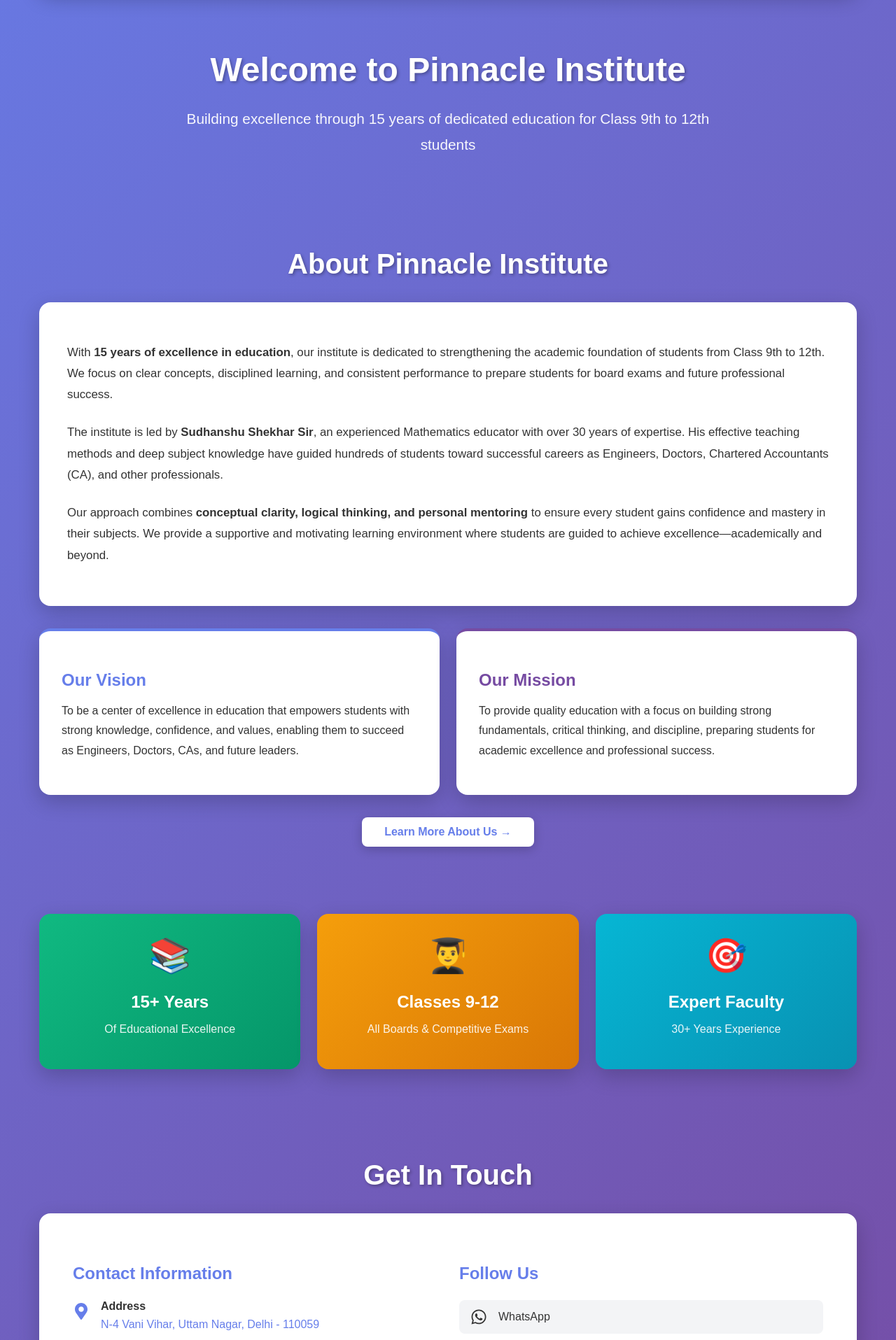
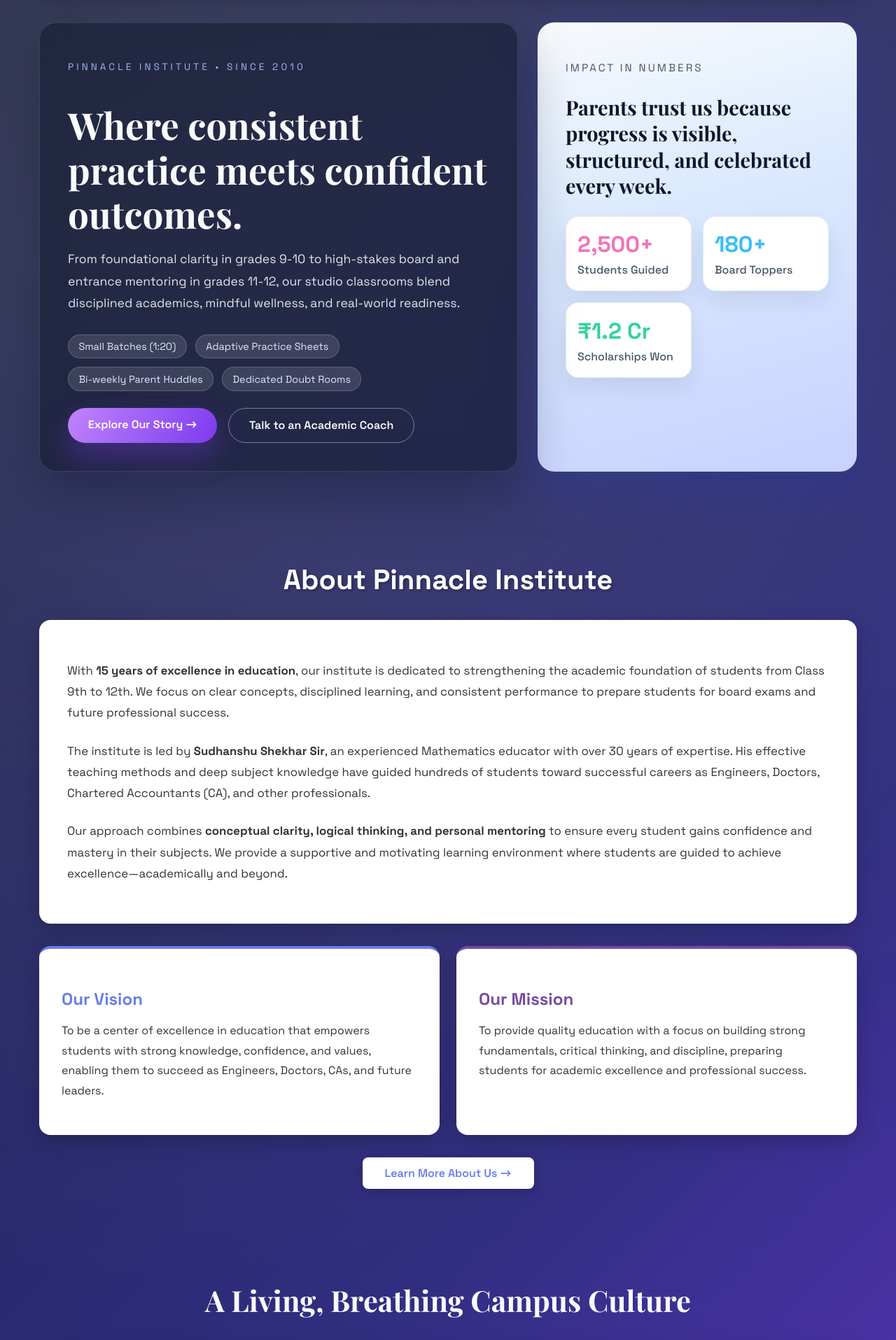
Before and after one commit to ShrutiiGupta24/Institute-WebApp, a React (Create React App) app in the folder coaching/: page / in a window 1280 px wide. Shown: the part 700-2615 px from the top of the page at 70% size. Built offline with nearby package versions, Linux system fonts and the light colour scheme; no server answers.

Commit message:
modified home page

```diff
--- a/coaching/src/pages/HomePage.jsx
+++ b/coaching/src/pages/HomePage.jsx
@@ -1,6 +1,6 @@
 import React, { useEffect, useState } from "react";
 import { Link } from "react-router-dom";
-import { FaWhatsapp, FaFacebook, FaYoutube, FaInstagram, FaPhone, FaEnvelope, FaMapMarkerAlt } from "react-icons/fa";
+import { FaWhatsapp, FaFacebook, FaYoutube, FaInstagram, FaPhone, FaEnvelope, FaMapMarkerAlt, FaChalkboardTeacher, FaMedal, FaStar } from "react-icons/fa";
 import image1 from "../assets/WhatsApp Image 2026-01-26 at 1.03.36 PM.jpeg";
 import image2 from "../assets/WhatsApp Image 2026-01-26 at 1.04.50 PM.jpeg";
 import image3 from "../assets/WhatsApp Image 2026-01-26 at 1.11.50 PM.jpeg";
@@ -24,10 +24,66 @@ const carouselImages = [
   { src: image8, mobilePosition: "center", desktopPosition: "center" }
 ];
 
+const highlightStats = [
+  { label: "Students Guided", value: "2,500+", accent: "#f472b6" },
+  { label: "Board Toppers", value: "180+", accent: "#38bdf8" },
+  { label: "Scholarships Won", value: "₹1.2 Cr", accent: "#34d399" }
+];
+
+const uspChips = [
+  "Small Batches (1:20)",
+  "Adaptive Practice Sheets",
+  "Bi-weekly Parent Huddles",
+  "Dedicated Doubt Rooms"
+];
+
+const pillarCards = [
+  {
+    title: "Signature Mentorship",
+    description: "Personalised study journeys crafted by subject experts who track every milestone.",
+    icon: FaChalkboardTeacher,
+    gradient: "linear-gradient(135deg, #f472b6, #ec4899)"
+  },
+  {
+    title: "Holistic Readiness",
+    description: "STEM labs, Olympiad clubs, and soft-skills pods that keep learners interview-ready.",
+    icon: FaMedal,
+    gradient: "linear-gradient(135deg, #38bdf8, #2563eb)"
+  },
+  {
+    title: "Result Rituals",
+    description: "Weekly diagnostics + recovery plans so every test becomes a launchpad, not a setback.",
+    icon: FaStar,
+    gradient: "linear-gradient(135deg, #34d399, #059669)"
+  }
+];
+
+const excellenceBadges = [
+  { title: "15+ Years", detail: "Legacy of trust", emoji: "⏳", colors: ["#fde68a", "#f59e0b"] },
+  { title: "Smart Campus", detail: "ERP enabled", emoji: "💡", colors: ["#bfdbfe", "#60a5fa"] },
+  { title: "Parent Lounge", detail: "Transparent updates", emoji: "🤝", colors: ["#fecdd3", "#fb7185"] },
+  { title: "Career Studio", detail: "NEET + JEE mentoring", emoji: "🚀", colors: ["#c7d2fe", "#7c3aed"] }
+];
+
 const HomePage = () => {
   const [currentSlide, setCurrentSlide] = useState(0);
   const [isMobile, setIsMobile] = useState(window.innerWidth <= 768);
   const carouselHeight = isMobile ? 280 : 480;
+
+  useEffect(() => {
+    if (typeof document === "undefined") {
+      return;
+    }
+    const fontLinkId = "homepage-fonts";
+    if (document.getElementById(fontLinkId)) {
+      return;
+    }
+    const link = document.createElement("link");
+    link.id = fontLinkId;
+    link.rel = "stylesheet";
+    link.href = "https://fonts.googleapis.com/css2?family=Playfair+Display:wght@600;700&family=Space+Grotesk:wght@400;500;600;700&display=swap";
+    document.head.appendChild(link);
+  }, []);
 
   useEffect(() => {
     const handleResize = () => {
@@ -88,11 +144,16 @@ const HomePage = () => {
       style={{
         scrollBehavior: "smooth",
         minHeight: "calc(100vh - 160px)",
-        background: "linear-gradient(135deg, #667eea 0%, #764ba2 100%)",
+        backgroundImage:
+          "radial-gradient(circle at 15% 20%, rgba(255,255,255,0.14), transparent 45%), " +
+          "radial-gradient(circle at 80% 0%, rgba(255,255,255,0.08), transparent 40%), " +
+          "linear-gradient(135deg, #0f172a 0%, #312e81 55%, #7c3aed 100%)",
         paddingTop: "2rem",
         paddingBottom: "2rem",
         width: "100%",
-        overflowX: "hidden"
+        overflowX: "hidden",
+        fontFamily: "'Space Grotesk', 'Trebuchet MS', sans-serif",
+        color: "#0f172a"
       }}
     >
       {/* Carousel Section */}
@@ -207,27 +268,135 @@ const HomePage = () => {
 
       {/* Welcome Section */}
       <section style={{ padding: "3rem 1rem", width: "100%", maxWidth: "1200px", margin: "0 auto" }}>
-        <div style={{ textAlign: "center" }}>
-          <h1 style={{
-            color: "#fff",
-            fontSize: "clamp(1.8rem, 5vw, 3rem)",
-            marginBottom: "1.5rem",
-            textShadow: "2px 2px 4px rgba(0,0,0,0.3)",
-            fontWeight: "bold"
-          }}>
-            Welcome to Pinnacle Institute
-          </h1>
-          <p style={{
-            color: "#fff",
-            fontSize: "clamp(1rem, 3vw, 1.3rem)",
-            opacity: 0.95,
-            lineHeight: "1.8",
-            maxWidth: "800px",
-            margin: "0 auto",
-            padding: "0 1rem"
-          }}>
-            Building excellence through 15 years of dedicated education for Class 9th to 12th students
-          </p>
+        <div
+          style={{
+            display: "grid",
+            gridTemplateColumns: isMobile ? "1fr" : "minmax(0,1.2fr) minmax(0,0.8fr)",
+            gap: "1.75rem"
+          }}
+        >
+          <div
+            style={{
+              background: "rgba(15,23,42,0.55)",
+              borderRadius: "24px",
+              padding: isMobile ? "1.75rem" : "2.5rem",
+              border: "1px solid rgba(255,255,255,0.12)",
+              boxShadow: "0 35px 80px rgba(15,23,42,0.4)",
+              backdropFilter: "blur(16px)",
+              color: "#f8fafc"
+            }}
+          >
+            <p
+              style={{
+                textTransform: "uppercase",
+                letterSpacing: "0.3em",
+                fontSize: "0.85rem",
+                color: "#a5b4fc",
+                marginBottom: "1rem"
+              }}
+            >
+              Pinnacle Institute • Since 2010
+            </p>
+            <h1
+              style={{
+                fontFamily: "'Playfair Display', 'Georgia', serif",
+                fontSize: "clamp(2rem, 5vw, 3.3rem)",
+                marginBottom: "1rem",
+                lineHeight: 1.2
+              }}
+            >
+              Where consistent practice meets confident outcomes.
+            </h1>
+            <p style={{ fontSize: "1.1rem", lineHeight: 1.8, color: "rgba(248,250,252,0.9)", marginBottom: "1.75rem" }}>
+              From foundational clarity in grades 9-10 to high-stakes board and entrance mentoring in grades 11-12, our
+              studio classrooms blend disciplined academics, mindful wellness, and real-world readiness.
+            </p>
+
+            <div style={{ display: "flex", flexWrap: "wrap", gap: "0.75rem", marginBottom: "1.5rem" }}>
+              {uspChips.map((chip) => (
+                <span
+                  key={chip}
+                  style={{
+                    padding: "0.45rem 0.9rem",
+                    borderRadius: "999px",
+                    background: "rgba(255,255,255,0.12)",
+                    border: "1px solid rgba(255,255,255,0.18)",
+                    fontSize: "0.9rem",
+                    color: "#e0e7ff"
+                  }}
+                >
+                  {chip}
+                </span>
+              ))}
+            </div>
+
+            <div style={{ display: "flex", flexWrap: "wrap", gap: "1rem" }}>
+              <Link
+                to="/about-us"
+                style={{
+                  background: "linear-gradient(120deg, #c084fc, #7c3aed)",
+                  color: "#fff",
+                  padding: "0.85rem 1.8rem",
+                  borderRadius: "999px",
+                  textDecoration: "none",
+                  fontWeight: 600,
+                  boxShadow: "0 20px 40px rgba(124,58,237,0.35)",
+                  transition: "transform 0.3s"
+                }}
+                onMouseOver={(e) => (e.currentTarget.style.transform = "translateY(-2px)")}
+                onMouseOut={(e) => (e.currentTarget.style.transform = "translateY(0)")}
+              >
+                Explore Our Story →
+              </Link>
+              <Link
+                to="/contact-us"
+                style={{
+                  padding: "0.85rem 1.8rem",
+                  borderRadius: "999px",
+                  border: "1px solid rgba(255,255,255,0.4)",
+                  color: "#f8fafc",
+                  textDecoration: "none",
+                  fontWeight: 600
+                }}
+              >
+                Talk to an Academic Coach
+              </Link>
+            </div>
+          </div>
+
+          <div
+            style={{
+              background: "linear-gradient(165deg, #f8fafc 0%, #dbeafe 40%, #c7d2fe 100%)",
+              borderRadius: "24px",
+              padding: isMobile ? "1.75rem" : "2.5rem",
+              boxShadow: "0 30px 70px rgba(30,64,175,0.25)",
+              color: "#0f172a"
+            }}
+          >
+            <p style={{ fontSize: "0.95rem", letterSpacing: "0.2em", textTransform: "uppercase", color: "#475569", marginBottom: "1.25rem" }}>
+              Impact In Numbers
+            </p>
+            <h3 style={{ fontFamily: "'Playfair Display', 'Georgia', serif", fontSize: "1.8rem", marginBottom: "1.5rem", lineHeight: 1.3 }}>
+              Parents trust us because progress is visible, structured, and celebrated every week.
+            </h3>
+            <div style={{ display: "grid", gridTemplateColumns: isMobile ? "1fr" : "repeat(2, minmax(0,1fr))", gap: "1rem" }}>
+              {highlightStats.map((stat) => (
+                <div
+                  key={stat.label}
+                  style={{
+                    background: "#fff",
+                    borderRadius: "18px",
+                    padding: "1.2rem 1rem",
+                    border: `1px solid ${stat.accent}33`,
+                    boxShadow: "0 15px 30px rgba(15,23,42,0.08)"
+                  }}
+                >
+                  <p style={{ fontSize: "2rem", fontWeight: 700, color: stat.accent, margin: 0 }}>{stat.value}</p>
+                  <p style={{ margin: "0.4rem 0 0", color: "#475569", fontWeight: 500 }}>{stat.label}</p>
+                </div>
+              ))}
+            </div>
+          </div>
         </div>
       </section>
 
@@ -322,44 +491,101 @@ const HomePage = () => {
 
       {/* Quick Info Cards */}
       <section style={{ padding: "3rem 1rem", width: "100%", maxWidth: "1200px", margin: "0 auto" }}>
-        <div style={{ display: "grid", gridTemplateColumns: isMobile ? "1fr" : "repeat(3, 1fr)", gap: "1.5rem" }}>
-          <div style={{
-            background: "linear-gradient(135deg, #10b981, #059669)",
-            borderRadius: "16px",
-            padding: "2rem",
+        <h2
+          style={{
             textAlign: "center",
-            color: "#fff",
-            boxShadow: "0 10px 30px rgba(0,0,0,0.2)"
-          }}>
-            <div style={{ fontSize: "3rem", marginBottom: "1rem" }}>📚</div>
-            <h3 style={{ fontSize: "1.5rem", marginBottom: "0.5rem" }}>15+ Years</h3>
-            <p style={{ opacity: 0.9 }}>Of Educational Excellence</p>
+            color: "#f8fafc",
+            fontFamily: "'Playfair Display', 'Georgia', serif",
+            fontSize: "clamp(1.8rem,4vw,2.6rem)",
+            marginBottom: "2rem"
+          }}
+        >
+          A Living, Breathing Campus Culture
+        </h2>
+        <div style={{ display: "grid", gridTemplateColumns: isMobile ? "1fr" : "repeat(4, 1fr)", gap: "1.2rem" }}>
+          {excellenceBadges.map((badge) => (
+            <div
+              key={badge.title}
+              style={{
+                borderRadius: "20px",
+                padding: "1.8rem 1.2rem",
+                background: `linear-gradient(135deg, ${badge.colors[0]}, ${badge.colors[1]})`,
+                color: "#0f172a",
+                boxShadow: "0 18px 40px rgba(15,23,42,0.18)",
+                textAlign: "left",
+                minHeight: "190px"
+              }}
+            >
+              <div style={{ fontSize: "2.2rem" }}>{badge.emoji}</div>
+              <h3 style={{ margin: "0.8rem 0 0.3rem", fontSize: "1.3rem", fontWeight: 700 }}>{badge.title}</h3>
+              <p style={{ margin: 0, color: "rgba(15,23,42,0.75)", fontWeight: 500 }}>{badge.detail}</p>
+            </div>
+          ))}
+        </div>
+      </section>
+
+      {/* Pillars Section */}
+      <section style={{ padding: "3rem 1rem", width: "100%", maxWidth: "1200px", margin: "0 auto" }}>
+        <div
+          style={{
+            background: "rgba(255,255,255,0.08)",
+            borderRadius: "28px",
+            padding: isMobile ? "2rem" : "3rem",
+            border: "1px solid rgba(255,255,255,0.12)",
+            boxShadow: "0 35px 70px rgba(15,23,42,0.35)",
+            backdropFilter: "blur(18px)"
+          }}
+        >
+          <div style={{ textAlign: "center", marginBottom: "2.5rem" }}>
+            <p style={{ color: "#a5b4fc", letterSpacing: "0.25em", textTransform: "uppercase", fontSize: "0.85rem" }}>
+              Why Parents Choose Pinnacle
+            </p>
+            <h2
+              style={{
+                color: "#fff",
+                fontFamily: "'Playfair Display', 'Georgia', serif",
+                fontSize: "clamp(1.9rem,4vw,2.8rem)",
+                margin: 0
+              }}
+            >
+              Academics engineered for clarity, courage, and care.
+            </h2>
           </div>
 
-          <div style={{
-            background: "linear-gradient(135deg, #f59e0b, #d97706)",
-            borderRadius: "16px",
-            padding: "2rem",
-            textAlign: "center",
-            color: "#fff",
-            boxShadow: "0 10px 30px rgba(0,0,0,0.2)"
-          }}>
-            <div style={{ fontSize: "3rem", marginBottom: "1rem" }}>👨‍🎓</div>
-            <h3 style={{ fontSize: "1.5rem", marginBottom: "0.5rem" }}>Classes 9-12</h3>
-            <p style={{ opacity: 0.9 }}>All Boards & Competitive Exams</p>
-          </div>
-
-          <div style={{
-            background: "linear-gradient(135deg, #06b6d4, #0891b2)",
-            borderRadius: "16px",
-            padding: "2rem",
-            textAlign: "center",
-            color: "#fff",
-            boxShadow: "0 10px 30px rgba(0,0,0,0.2)"
-          }}>
-            <div style={{ fontSize: "3rem", marginBottom: "1rem" }}>🎯</div>
-            <h3 style={{ fontSize: "1.5rem", marginBottom: "0.5rem" }}>Expert Faculty</h3>
-            <p style={{ opacity: 0.9 }}>30+ Years Experience</p>
+          <div style={{ display: "grid", gridTemplateColumns: isMobile ? "1fr" : "repeat(3, 1fr)", gap: "1.5rem" }}>
+            {pillarCards.map((pillar) => {
+              const Icon = pillar.icon;
+              return (
+                <div
+                  key={pillar.title}
+                  style={{
+                    background: pillar.gradient,
+                    borderRadius: "22px",
+                    padding: "2rem",
+                    color: "#fff",
+                    minHeight: "240px",
+                    boxShadow: "0 25px 55px rgba(0,0,0,0.25)"
+                  }}
+                >
+                  <div
+                    style={{
+                      width: "54px",
+                      height: "54px",
+                      borderRadius: "16px",
+                      background: "rgba(255,255,255,0.2)",
+                      display: "flex",
+                      alignItems: "center",
+                      justifyContent: "center",
+                      marginBottom: "1.25rem"
+                    }}
+                  >
+                    <Icon size={26} />
+                  </div>
+                  <h3 style={{ margin: "0 0 0.8rem", fontSize: "1.4rem", fontWeight: 700 }}>{pillar.title}</h3>
+                  <p style={{ margin: 0, lineHeight: 1.7 }}>{pillar.description}</p>
+                </div>
+              );
+            })}
           </div>
         </div>
       </section>
```
